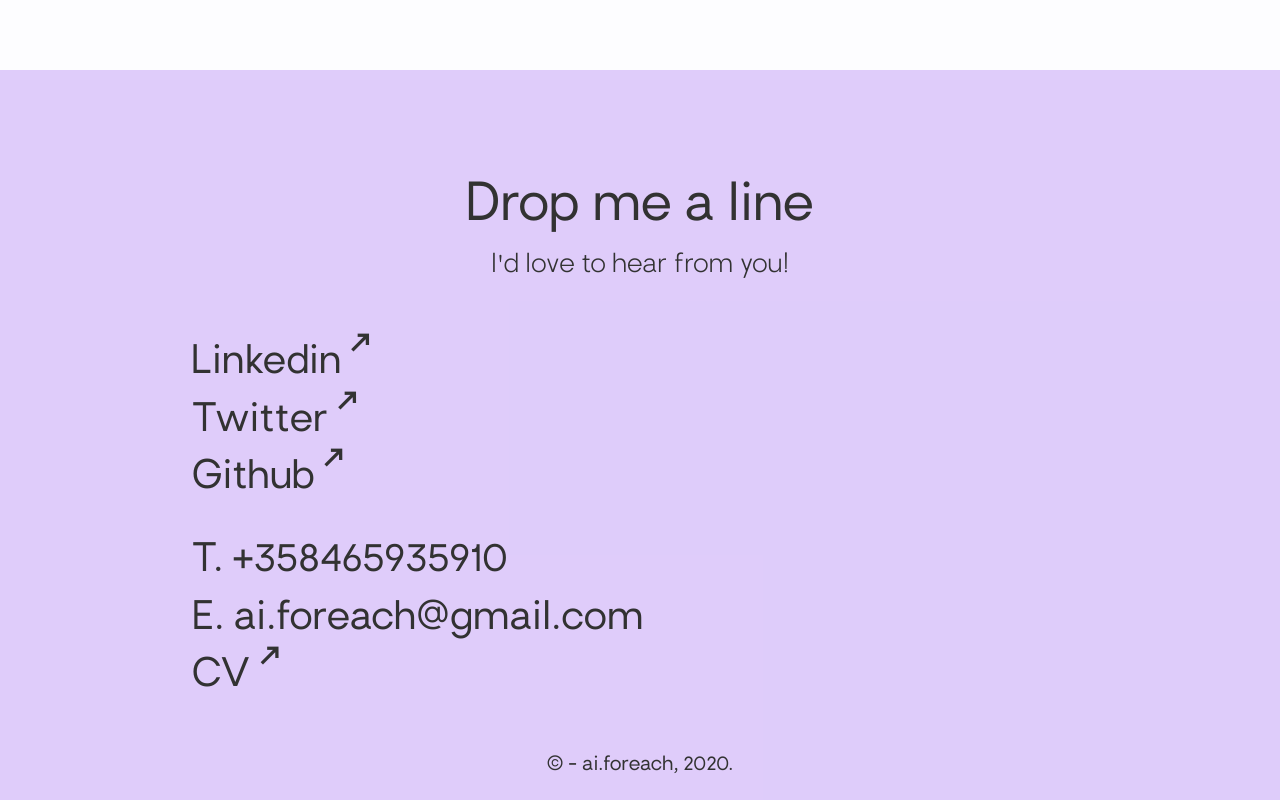
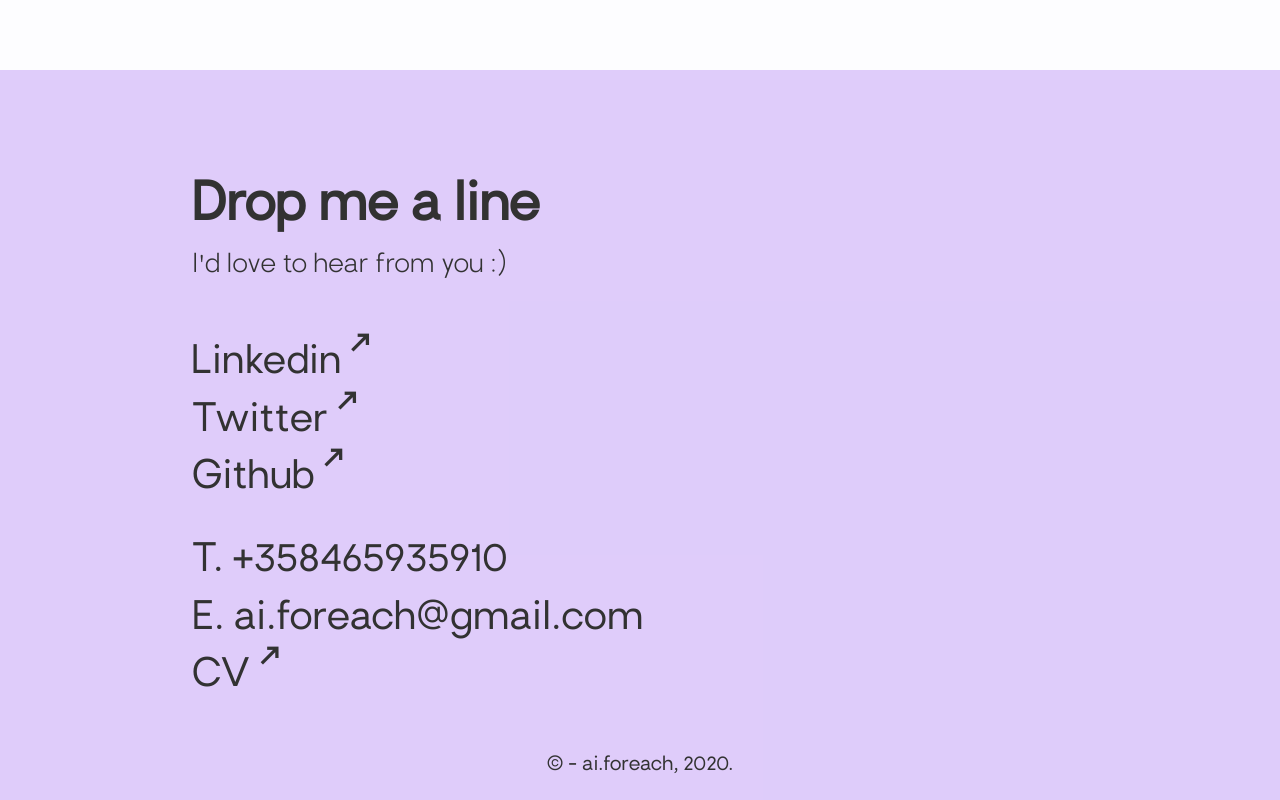
Before and after one commit to alinailina/Cover-Letter, a React (Create React App) app: page /faq in a window 1280 px wide. Shown: the part 1986-2786 px from the top of the page. Built offline with nearby package versions, Linux system fonts and the light colour scheme.

Commit message:
Mobile fixes

```diff
--- a/src/components/Footer.jsx
+++ b/src/components/Footer.jsx
@@ -5,8 +5,8 @@ const Footer = () => {
     <footer>
       <div>
         <div>
-          <p>Drop me a line</p>
-          <p>I'd love to hear from you!</p>
+          <h2>Drop me a line</h2>
+          <p>I'd love to hear from you :)</p>
         </div>
         <section>
           <a
--- a/src/components/index.scss
+++ b/src/components/index.scss
@@ -3,7 +3,7 @@
 // Navbar
 nav {
   ul {
-    background-color: $yellow;
+    background-color: #e1cdfb;
     list-style: none;
     display: flex;
     flex-direction: column;
@@ -79,7 +79,7 @@ nav {
 
     p {
       font-family: $semi-bold;
-      font-size: 1.5rem;
+      font-size: 2rem;
       color: $black;
       transition: color 1s ease;
       position: relative;
@@ -433,10 +433,12 @@ footer {
       @include desktop {
         padding: 50px 0;
       }
-      p:first-of-type {
+
+      h2 {
+        font-size: 3rem;
         font-family: $medium;
-        font-size: 3rem;
         line-height: 1.5;
+        text-align: left;
         color: $black;
 
         @include phone {
@@ -447,9 +449,11 @@ footer {
           font-size: 4vw;
         }
       }
-      p:nth-of-type(2) {
+
+      p {
         @include text;
         font-family: $regular;
+        text-align: left;
         color: $black;
       }
     }
@@ -459,7 +463,9 @@ footer {
       //border: 1px solid red;
       display: flex;
       flex-direction: column;
+
       margin-bottom: 10px;
+
       @include desktop {
         margin-bottom: 25px;
       }
@@ -499,6 +505,7 @@ footer {
       //border: 1px solid red;
       display: flex;
       flex-direction: column;
+
       margin-bottom: 25px;
       @include desktop {
         margin-bottom: 50px;
```
